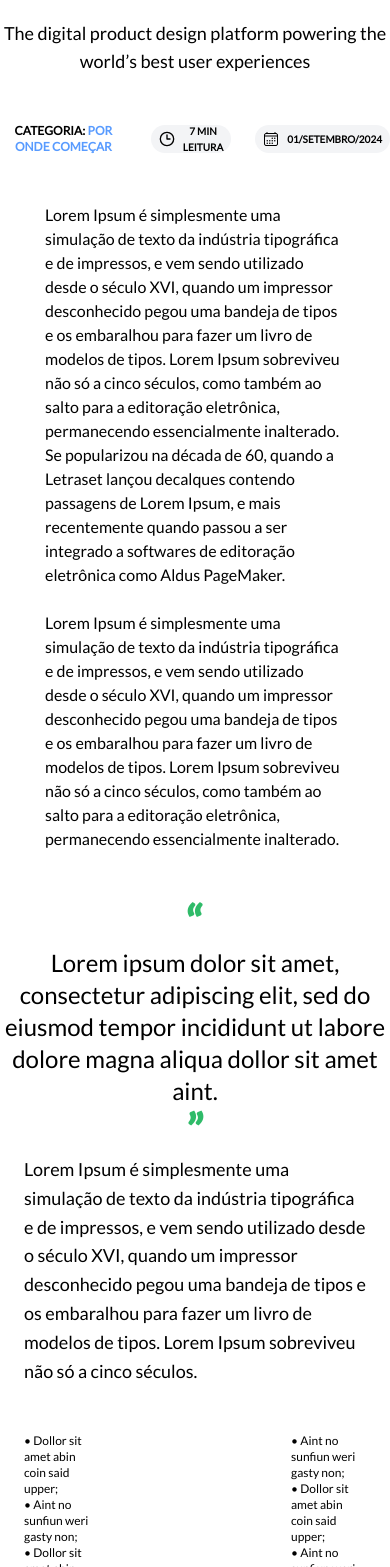
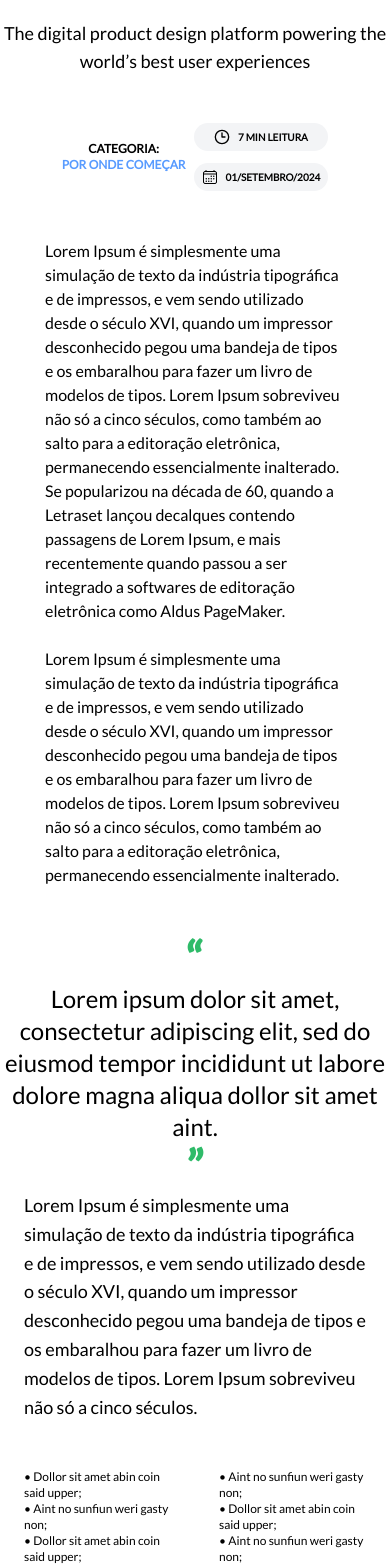
Before and after one commit to jvitor-santos/test-frontEnd-sudeste-online, a React (Vite) app: page / in a window 390 px wide. Shown: the part 301-1868 px from the top of the page. Built offline with nearby package versions, Linux system fonts and the light colour scheme; no server answers.

Commit message:
fix header na resolução mobile

```diff
--- a/src/App.tsx
+++ b/src/App.tsx
@@ -88,7 +88,7 @@ export function App() {
               sobreviveu não só a cinco séculos.
             </span>
           </div>
-          <div className="flex flex-row gap-48 pt-12 font-normal xs:text-xs lg:w-[960px] lg:text-lg">
+          <div className="flex flex-row pt-12 font-normal xs:gap-12 xs:text-xs lg:w-[960px] lg:gap-48 lg:text-lg">
             <span>
               • Dollor sit amet abin coin said upper;
               <br />
--- a/src/components/Header/index.tsx
+++ b/src/components/Header/index.tsx
@@ -15,14 +15,18 @@ export function Header() {
         experiences
       </h2>
 
-      <div className="flex w-full items-center justify-center gap-x-6 pt-12">
-        <div className="text-xs">
-          <span className="font-semibold">CATEGORIA: </span>
-          <span className="font-extrabold text-info">POR ONDE COMEÇAR</span>
+      <div className="flex w-full items-center justify-center pt-12 xs:gap-2 lg:gap-x-6">
+        <div className="xs:flex xs:flex-col xs:text-xs lg:flex-none lg:flex-row lg:text-xs">
+          <span className="font-semibold">CATEGORIA:</span>
+          <span className="font-extrabold text-info lg:ml-2">
+            POR ONDE COMEÇAR
+          </span>
         </div>
 
-        <Badge icon={<LuClock3 />} text="7 MIN LEITURA" />
-        <Badge icon={<IoCalendarOutline />} text="01/SETEMBRO/2024" />
+        <div className="flex xs:flex-col xs:gap-3 lg:flex-row lg:gap-6">
+          <Badge icon={<LuClock3 />} text="7 MIN LEITURA" />
+          <Badge icon={<IoCalendarOutline />} text="01/SETEMBRO/2024" />
+        </div>
       </div>
     </header>
   )
```
